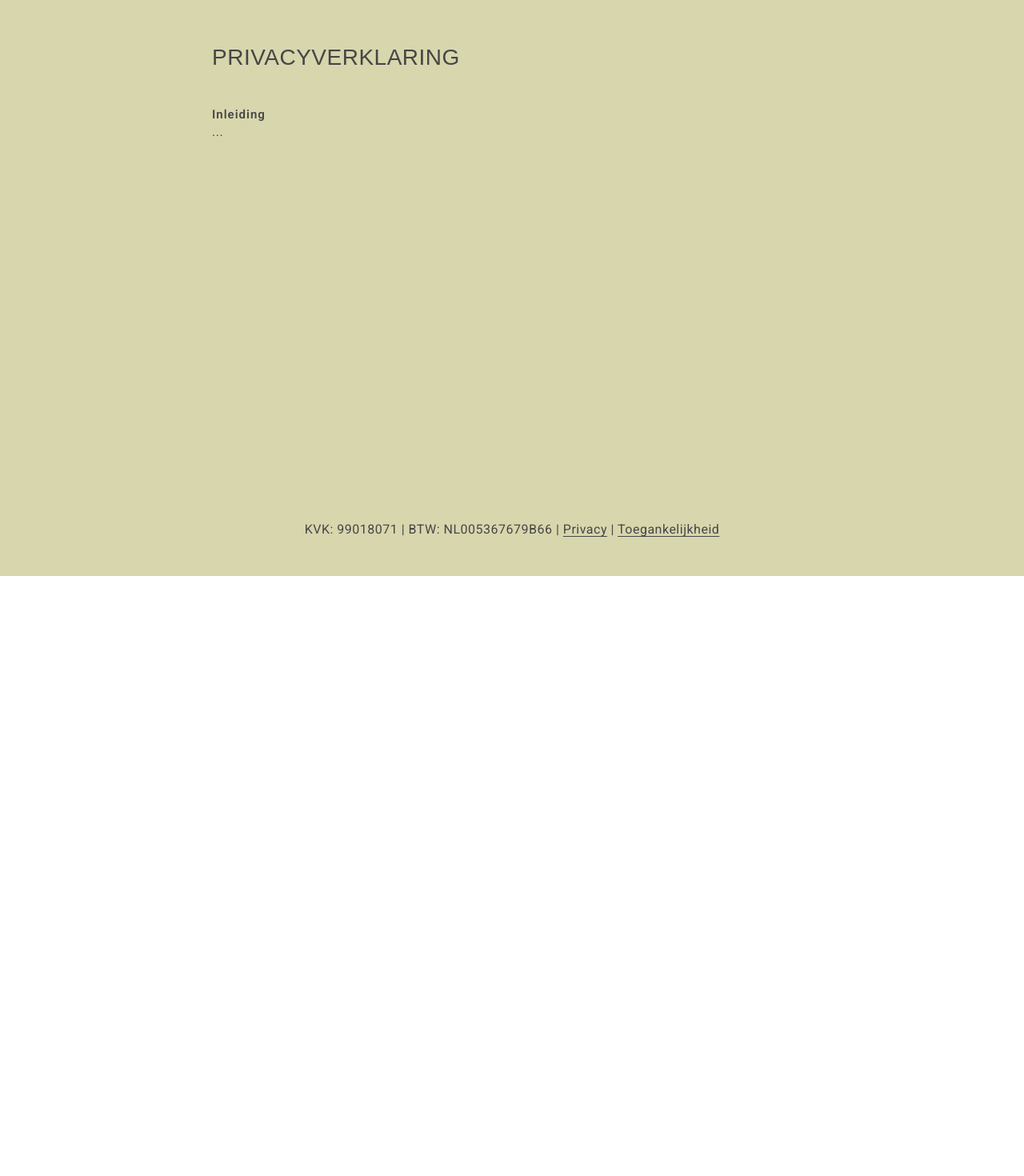
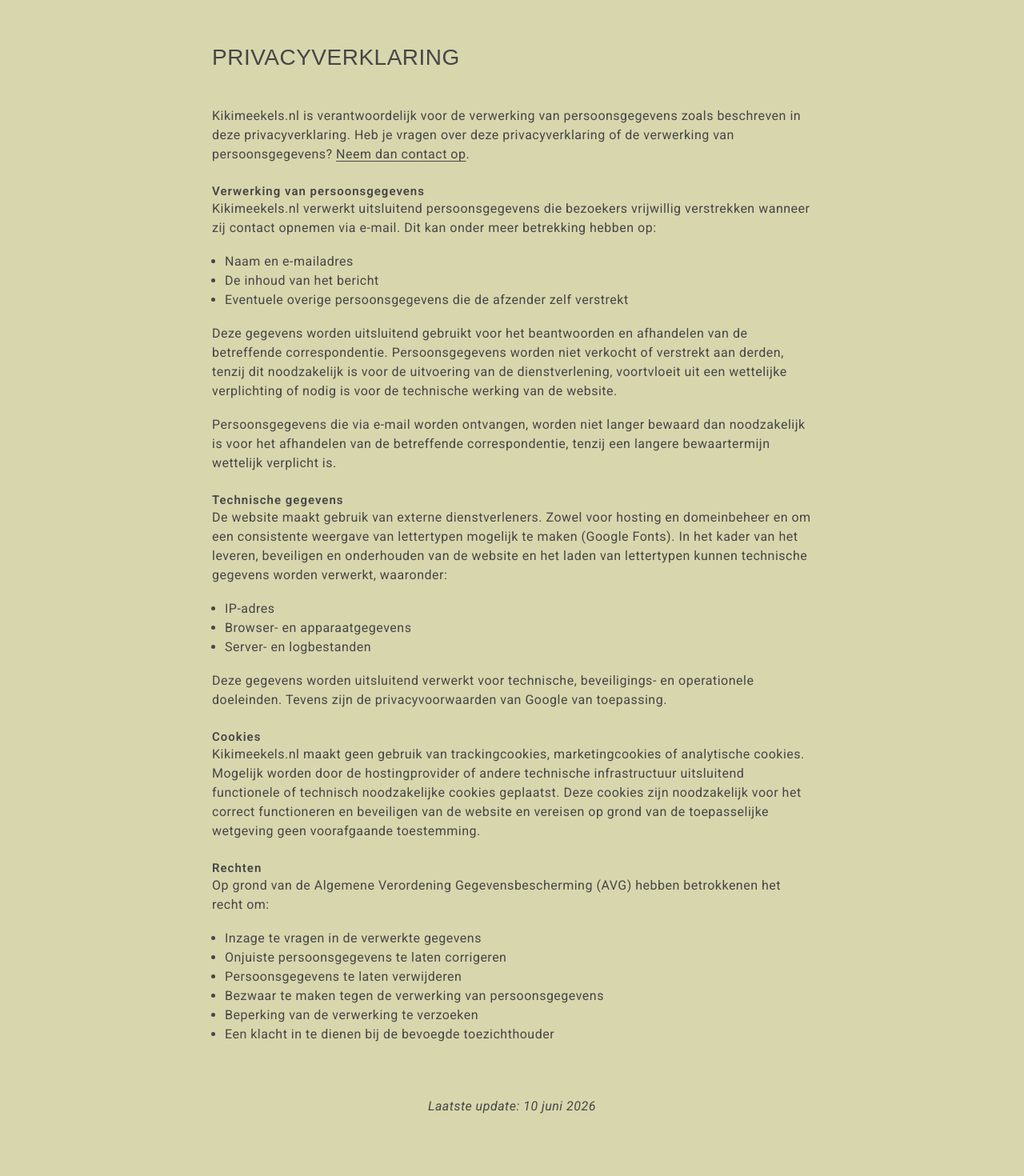
Before and after one commit to Ki-fi/portfolio, a React (Vite) app: page /privacy in a window 1280 px wide. Shown: the part 80-1550 px from the top of the page at 80% size. Before the commit the page ends 800 px from the top, so only its background shows below. Built offline with nearby package versions, Linux system fonts and the light colour scheme; a web font is replaced by a local one.

Commit message:
Privacy policy added

```diff
--- a/src/pages/privacy/Privacy.jsx
+++ b/src/pages/privacy/Privacy.jsx
@@ -1,6 +1,7 @@
 import './Privacy.css';
 import Header from "../../components/header/Header.jsx";
 import Footer from "../../components/footer/Footer.jsx";
+import {Link} from "react-router-dom";
 
 function Privacy() {
     return (
@@ -11,9 +12,50 @@ function Privacy() {
             <main className="privacy-wrapper">
                 <h2 className='subheading privacy-title'>Privacyverklaring</h2>
                 <article className='privacy-section'>
-                    <span className='subtitle'>Inleiding</span>
-                    <p className='default-body-text'>...</p>
+                    <p className='default-body-text'>Kikimeekels.nl is verantwoordelijk voor de verwerking van persoonsgegevens zoals beschreven in deze privacyverklaring. Heb je vragen over deze privacyverklaring of de verwerking van persoonsgegevens? <Link to='#' onClick={(e) => {
+                    window.location.href = "mailto:k.meekels@gmail.com";
+                    e.preventDefault();
+                    }}>Neem dan contact op</Link>.</p>
                 </article>
+                <article className='privacy-section'>
+                    <span className='subtitle'>Verwerking van persoonsgegevens</span>
+                    <p className='default-body-text'>Kikimeekels.nl verwerkt uitsluitend persoonsgegevens die bezoekers vrijwillig verstrekken wanneer zij contact opnemen via e-mail. Dit kan onder meer betrekking hebben op:</p><br/>
+                <ul className='accessibility-list'>
+                    <li className='default-body-text'>Naam en e-mailadres</li>
+                    <li className='default-body-text'>De inhoud van het bericht</li>
+                    <li className='default-body-text'>Eventuele overige persoonsgegevens die de afzender zelf verstrekt</li><br/>
+                </ul>
+                <p className='default-body-text'>Deze gegevens worden uitsluitend gebruikt voor het beantwoorden en afhandelen van de betreffende correspondentie. Persoonsgegevens worden niet verkocht of verstrekt aan derden, tenzij dit noodzakelijk is voor de uitvoering van de dienstverlening, voortvloeit uit een wettelijke verplichting of nodig is voor de technische werking van de website.</p><br/>
+                <p className='default-body-text'>Persoonsgegevens die via e-mail worden ontvangen, worden niet langer bewaard dan noodzakelijk is voor het afhandelen van de betreffende correspondentie, tenzij een langere bewaartermijn wettelijk verplicht is.</p>
+                </article>
+                <article className='privacy-section'>
+                    <span className='subtitle'>Technische gegevens</span>
+                    <p className='default-body-text'>De website maakt gebruik van externe dienstverleners. Zowel voor hosting en domeinbeheer en om een consistente weergave van lettertypen mogelijk te maken (Google Fonts). In het kader van het leveren, beveiligen en onderhouden van de website en het laden van lettertypen kunnen technische gegevens worden verwerkt, waaronder:</p>
+                    <br/>
+                    <ul className='accessibility-list'>
+                        <li className='default-body-text'>IP-adres</li>
+                        <li className='default-body-text'>Browser- en apparaatgegevens</li>
+                        <li className='default-body-text'>Server- en logbestanden</li><br/>
+                    </ul>
+                    <p className='default-body-text'>Deze gegevens worden uitsluitend verwerkt voor technische, beveiligings- en operationele doeleinden. Tevens zijn de privacyvoorwaarden van Google van toepassing.</p>
+                </article>
+                <article className='privacy-section'>
+                    <span className='subtitle'>Cookies</span>
+                    <p className='default-body-text'>Kikimeekels.nl maakt geen gebruik van trackingcookies, marketingcookies of analytische cookies. Mogelijk worden door de hostingprovider of andere technische infrastructuur uitsluitend functionele of technisch noodzakelijke cookies geplaatst. Deze cookies zijn noodzakelijk voor het correct functioneren en beveiligen van de website en vereisen op grond van de toepasselijke wetgeving geen voorafgaande toestemming.</p>
+                </article>
+                <article className='privacy-section'>
+                    <span className='subtitle'>Rechten</span>
+                    <p className='default-body-text'>Op grond van de Algemene Verordening Gegevensbescherming (AVG) hebben betrokkenen het recht om:</p><br/>
+                    <ul className='accessibility-list'>
+                        <li className='default-body-text'>Inzage te vragen in de verwerkte gegevens</li>
+                        <li className='default-body-text'>Onjuiste persoonsgegevens te laten corrigeren</li>
+                        <li className='default-body-text'>Persoonsgegevens te laten verwijderen</li>
+                        <li className='default-body-text'>Bezwaar te maken tegen de verwerking van persoonsgegevens</li>
+                        <li className='default-body-text'>Beperking van de verwerking te verzoeken</li>
+                        <li className='default-body-text'>Een klacht in te dienen bij de bevoegde toezichthouder</li>
+                    </ul>
+                </article><br/>
+                <p><i>Laatste update: 10 juni 2026</i></p>
                 </main>
             <footer>
                 <Footer />
```
